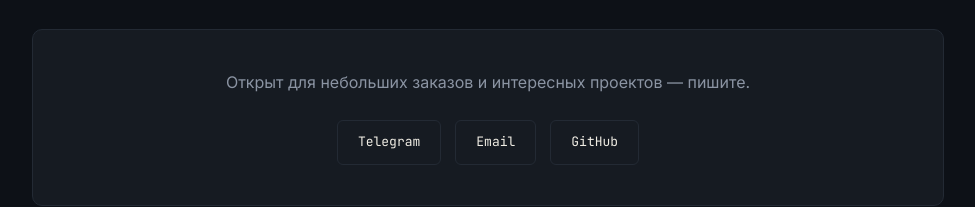
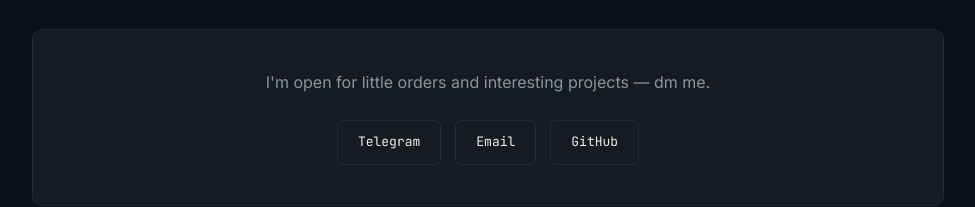
Before and after one commit to Kazimirich/Bio, a plain HTML site: page index.html in a window 1280 px wide. Shown: the part 2178-2385 px from the top of the page, without its empty margins (152-1127 px from the left). Drawn offline with Linux system fonts and the light colour scheme.

Commit message:
Update index.html

```diff
--- a/index.html
+++ b/index.html
@@ -108,7 +108,7 @@
   <div class="wrap">
     <div class="sec-head"><span class="sec-num">04</span><h2>Контакты</h2></div>
     <div class="contact-box">
-      <p>Открыт для небольших заказов и интересных проектов — пишите.</p>
+      <p>I'm open for little orders and interesting projects — dm me.</p>
       <div class="contact-links">
         <a class="btn ghost" href="https://t.me/vania_kazimir">Telegram</a>
         <a class="btn ghost" href="mailto:kazivan2009@gmail.com">Email</a>
```
